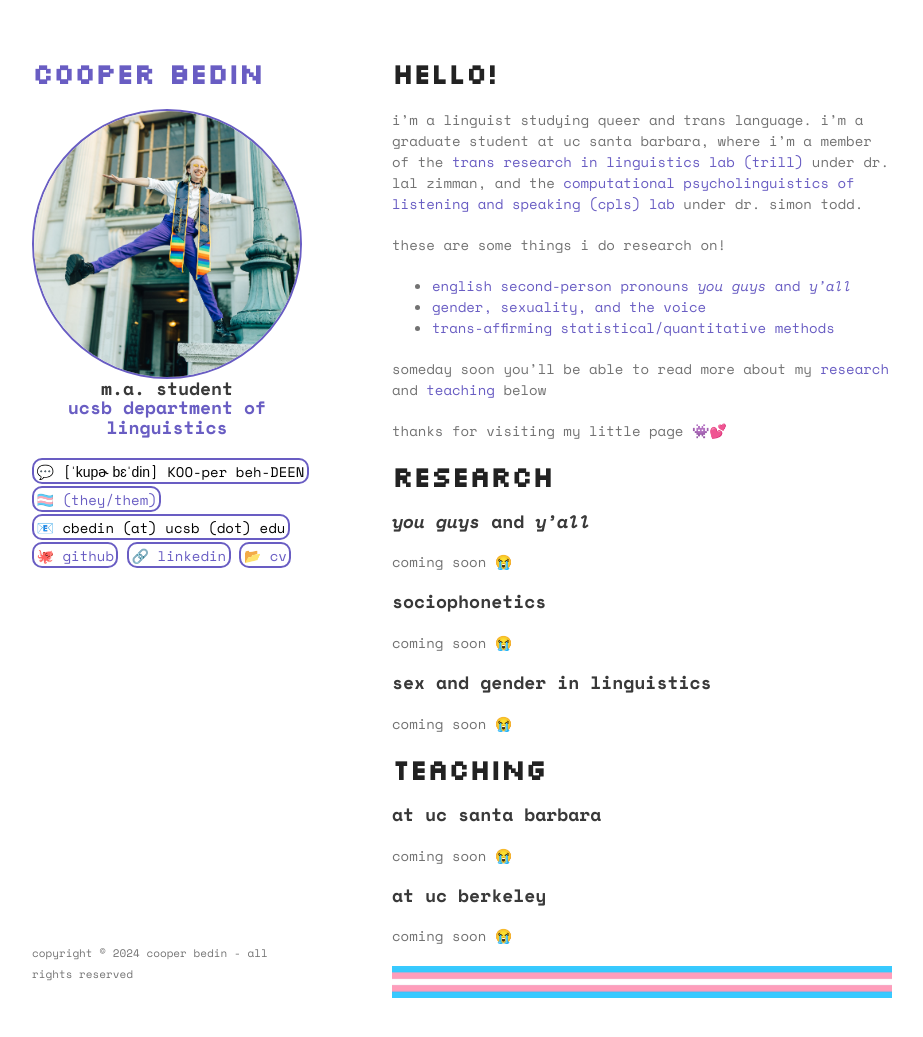
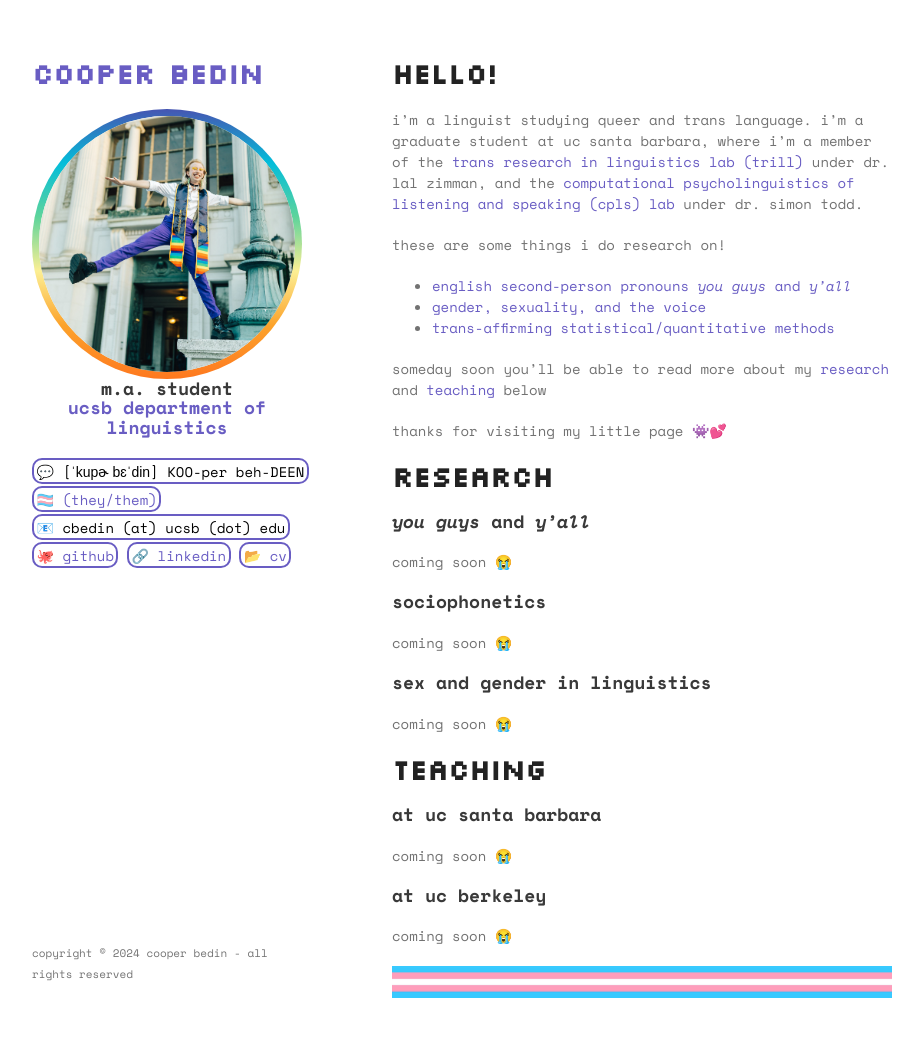
Before and after one commit to cbedin/cbedin.github.io, a Jekyll site: the page built from index.md, in a window 1280 px wide and 1053 px high. Shown: the top 1037 px of the window, without its empty margins (178-1101 px from the left). Built offline with Jekyll 4.4.1, drawn with Linux system fonts in a browser that asks for light colours.

Commit message:
adding fun border around profile picture

```diff
--- a/_layouts/default.html
+++ b/_layouts/default.html
@@ -56,7 +56,7 @@
 
       {{ content }}
 
-      <img src="/assets/img/trans-banner.PNG" alt="Banner" />
+      <img src="/assets/img/trans-banner.PNG" alt="Trans flag banner" />
 
       </section>
       <footer>
--- a/_sass/jekyll-theme-minimal.scss
+++ b/_sass/jekyll-theme-minimal.scss
@@ -227,9 +227,12 @@ footer {
 }
 
 .logo-frame {
+  overflow: hidden;
+  border: double 7px transparent;
   border-radius: 50%;
-  overflow: hidden;
-  border: 2px solid #695DC3;
+  background-image: linear-gradient(white, white),  linear-gradient(to bottom, #4655b2, #03bdda, #5ed49b, #fcef94, #fca32b, #fe781f);
+  background-origin: border-box;
+  background-clip: content-box, border-box;
 }
 
 .logo-frame img {
```
Also changed, not shown: 4 other files.
